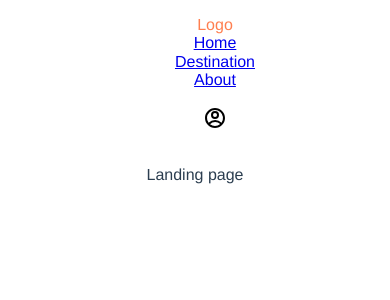
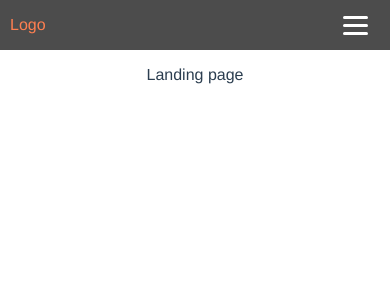
Before and after one commit to chingu-voyages/v36-bears-team-18, a Vue app in the folder front-end/: page / in a window 390 px wide. Shown: the top 300 px of the page. Built offline with nearby package versions, Linux system fonts and the light colour scheme.

Commit message:
add navbar on landing page

```diff
--- a/front-end/src/App.vue
+++ b/front-end/src/App.vue
@@ -8,7 +8,6 @@ li {
 }
 
 .container {
-  max-width: 80%;
   margin: 0 auto;
 }
 
--- a/front-end/src/components/TheNavbar.vue
+++ b/front-end/src/components/TheNavbar.vue
@@ -2,8 +2,12 @@
   <!-- Navigation -->
   <nav>
     <div class="container">
-      <ul class="flex">
-        <li><span class="logo"> Logo </span></li>
+      <ul class="nav-logo">
+        <li>
+          <span class="logo">Logo</span>
+        </li>
+      </ul>
+      <ul class="nav-menu">
         <li>
           <a href="/" class="nav-link">Home</a>
         </li>
@@ -14,7 +18,11 @@
           <a href="/" class="nav-link">About</a>
         </li>
       </ul>
-      <ul>
+      <div class="hamburger-menu">
+        <input type="checkbox" id="menu-btn-check" />
+        <label for="menu-btn-check" class="menu-btn"><span></span></label>
+      </div>
+      <ul class="nav-account">
         <li>
           <a href="/" class="nav-link">
             <svg
@@ -39,19 +47,104 @@
 
 <script>
   export default {
-  name: 'TheNavbar',
+    name: "TheNavbar",
   };
 </script>
 
 <style lang="scss" scoped>
-nav {
-  margin-top: 0;
+  .container {
+    width: 100%;
     display: flex;
-  flex-wrap: nowrap;
-  justify-content: flex-start;
+    justify-content: space-between;
+    align-content: center;
+    background: rgba(0, 0, 0, 0.7)
+  }
+
+  .nav-logo {
+    padding: 0;
+    margin-left: 10px;
+  }
+
+  .menu-btn {
+    display: none;
+  }
+
+  .nav-menu {
+    display: flex;
+    li {
+      padding: 0 10px;
+      a {
+        text-decoration: none;
+        color: white;
+      }
+    }
+  }
+
+  .nav-account {
+    margin-right: 10px;
   }
 
   .logo {
     color: $orange;
+    padding: 0;
+  }
+  .hamburger-menu {
+    display: none;
+  }
+  #menu-btn-check {
+    display: none;
+  }
+
+  @media (max-width: 425px) {
+    .container {
+    }
+    .nav-menu {
+      display: none;
+    }
+    .nav-account {
+      display: none;
+    }
+    // hamburger-menu
+    .hamburger-menu {
+    display: block;
+  }
+    .menu-btn {
+      position: fixed;
+      right: 10px;
+      display: flex;
+      height: 50px;
+      width: 50px;
+      justify-content: center;
+      align-items: center;
+      z-index: 90;
+    }
+    .menu-btn span,
+    .menu-btn span:before,
+    .menu-btn span:after {
+      content: "";
+      display: block;
+      height: 3px;
+      width: 25px;
+      border-radius: 3px;
+      background-color: #ffffff;
+      position: absolute;
+    }
+    .menu-btn span:before {
+      bottom: 8px;
+    }
+    .menu-btn span:after {
+      top: 8px;
+    }
+    #menu-btn-check:checked ~ .menu-btn span {
+      background-color: rgba(255, 255, 255, 0);
+    }
+    #menu-btn-check:checked ~ .menu-btn span::before {
+      bottom: 0;
+      transform: rotate(45deg);
+    }
+    #menu-btn-check:checked ~ .menu-btn span::after {
+      top: 0;
+      transform: rotate(-45deg);
+    }
   }
 </style>
```
Lines whose indentation alone changed are shown as unchanged.
